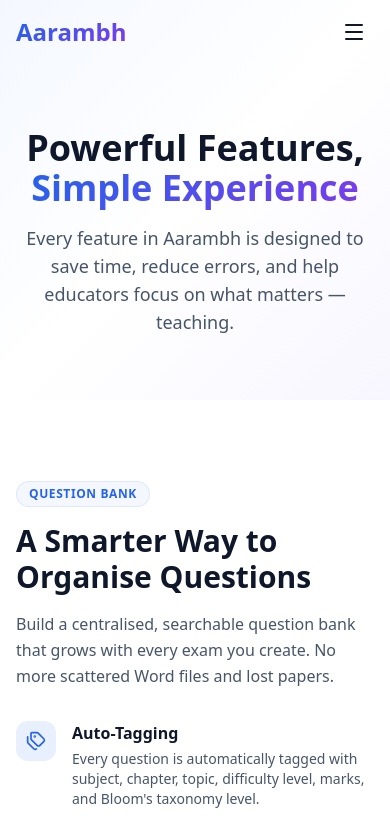
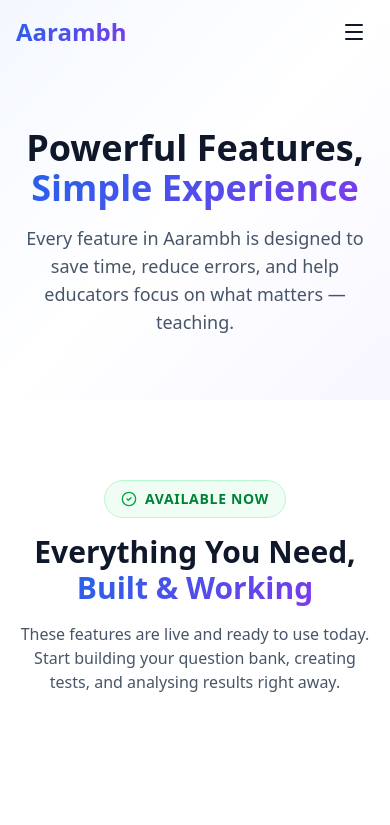
Before and after one commit to akhilamod/aarambh-website, a Next.js app: page /features in a window 390 px wide. Shown: the top 825 px of the page. Built offline with nearby package versions, Linux system fonts and the light colour scheme.

Commit message:
feat: update website to match actual product - remove unbuilt features, add real ones, adjust pricing (#3)
Co-authored-by: akhil-hornbill <87646145+akhil-hornbill@users.noreply.github.com>

```diff
--- a/app/features/page.tsx
+++ b/app/features/page.tsx
@@ -22,6 +22,19 @@
   Clock,
   CheckCircle2,
   ArrowRight,
+  ListChecks,
+  Image,
+  Hash,
+  AlignLeft,
+  Timer,
+  Navigation,
+  Save,
+  Share2,
+  Shield,
+  Palette,
+  UserPlus,
+  Trophy,
+  Rocket,
 } from "lucide-react";
 import SectionWrapper from "../components/SectionWrapper";
 import FeatureCard from "../components/FeatureCard";
@@ -32,63 +45,127 @@
     badge: "Question Bank",
     title: "A Smarter Way to Organise Questions",
     description:
-      "Build a centralised, searchable question bank that grows with every exam you create. No more scattered Word files and lost papers.",
+      "Build a centralised, searchable question bank that grows with every exam you create. Five question types, smart tagging, and both public and private banks.",
     features: [
       {
-        icon: Tags,
-        title: "Auto-Tagging",
+        icon: ListChecks,
+        title: "5 Question Types",
         description:
-          "Every question is automatically tagged with subject, chapter, topic, difficulty level, marks, and Bloom's taxonomy level.",
+          "Single Choice, Multiple Choice, Integer Questions, Image Questions, and Passage-based Questions — covering every assessment need.",
       },
       {
         icon: Search,
-        title: "Powerful Search",
+        title: "Powerful Filters",
         description:
-          "Find any question in seconds. Filter by subject, chapter, difficulty, question type, marks, or keyword.",
+          "Find any question in seconds. Filter by Subject, Topic, Subtopic, Difficulty Level, and Created By.",
+      },
+      {
+        icon: Tags,
+        title: "Smart Tagging",
+        description:
+          "Every question is tagged with subject, topic, subtopic, and difficulty level. Supports math notation with LaTeX and solution images.",
       },
       {
         icon: Layers,
-        title: "Version Control",
+        title: "Public + Private Banks",
         description:
-          "Track edits and variations of questions. See the full history and revert to any version when needed.",
-      },
-      {
-        icon: Shuffle,
-        title: "Duplicate Detection",
-        description:
-          "AI identifies similar or duplicate questions across your bank, ensuring every test is unique and fresh.",
+          "Access a shared public question bank or build your own private bank — completely isolated to your organisation with multi-tenant security.",
       },
     ],
   },
   {
     badge: "AI Extraction",
-    title: "Upload Any Paper. AI Does the Rest.",
+    title: "Upload an Image. AI Does the Rest.",
     description:
-      "Whether it is a handwritten paper, a typed PDF, or a photo of a printed page — our AI reads, extracts, and organises every question.",
+      "Upload a photo of any question paper and our AI reads, extracts, and organises every question — including options and the correct answer.",
     features: [
       {
         icon: Camera,
-        title: "Photo-to-Question",
+        title: "Image-to-Question",
         description:
-          "Snap a photo of any question paper with your phone. AI extracts each question, option, and answer automatically.",
+          "Upload a photo of any question paper. AI extracts each question, options, and the correct answer automatically.",
+      },
+      {
+        icon: Brain,
+        title: "Smart Structuring",
+        description:
+          "Extracted questions are automatically structured with question text, options, correct answers, and ready to add to your bank.",
+      },
+      {
+        icon: PenTool,
+        title: "Manual Creation",
+        description:
+          "Create questions manually with full LaTeX math support, solution text, and solution images for detailed explanations.",
+      },
+      {
+        icon: Tags,
+        title: "Auto-Tagging on Import",
+        description:
+          "Imported questions are tagged by subject, topic, subtopic, and difficulty level — ready to use in tests immediately.",
+      },
+    ],
+  },
+  {
+    badge: "Test Creation",
+    title: "Build Tests in Clicks, Not Hours",
+    description:
+      "Create tests by selecting questions from your bank. Filter, configure, publish — and students get an instant link.",
+    features: [
+      {
+        icon: Search,
+        title: "Filter & Select",
+        description:
+          "Filter questions by subject, topic, subtopic, and difficulty level. Hand-pick the exact questions you want in your test.",
+      },
+      {
+        icon: Clock,
+        title: "Configure Test Settings",
+        description:
+          "Set duration, instructions, and difficulty level. Preview your test before publishing.",
+      },
+      {
+        icon: Share2,
+        title: "One-Click Publishing",
+        description:
+          "Publish your test and get a shareable link. Students can start immediately on any device — no app download needed.",
       },
       {
         icon: FileText,
-        title: "PDF Processing",
+        title: "Test Management",
         description:
-          "Upload PDF question papers directly. AI parses the structure, identifies question boundaries, and extracts clean text.",
+          "Full dashboard to preview, export, and deactivate tests. Track all your published tests in one place.",
+      },
+    ],
+  },
+  {
+    badge: "Student Portal",
+    title: "A Clean, Focused Test Experience",
+    description:
+      "Students get a distraction-free, browser-based portal that works on any device. No app downloads required.",
+    features: [
+      {
+        icon: Timer,
+        title: "Timer & Auto-Save",
+        description:
+          "Built-in countdown timer with automatic progress saving. Students never lose their work, even if their connection drops.",
       },
       {
-        icon: PenTool,
-        title: "Handwriting Recognition",
+        icon: Navigation,
+        title: "Question Navigation",
         description:
-          "Advanced OCR reads handwritten papers in English and Hindi. Works with most common handwriting styles.",
+          "Easy navigation between questions with a question palette showing answered, unanswered, and marked-for-review status.",
       },
       {
-        icon: Languages,
-        title: "Multi-Language Support",
+        icon: ListChecks,
+        title: "Available Tests & Results",
         description:
-          "Supports English, Hindi, and regional languages. Perfect for CBSE, ICSE, and state board papers.",
+          "Students see all available tests with a 'Start Test' button, plus recent test results with scores at a glance.",
+      },
+      {
+        icon: TrendingUp,
+        title: "Performance Stats",
+        description:
+          "Dedicated performance tab showing personal stats and progress across all attempted tests.",
       },
     ],
   },
@@ -96,54 +173,98 @@
     badge: "Analytics",
     title: "Insights That Drive Better Teaching",
     description:
-      "Go beyond marks and percentages. Understand exactly where each student struggles and how your assessments perform.",
+      "Go beyond marks and percentages. Understand test performance, student trends, and question-level insights with real data.",
     features: [
       {
-        icon: TrendingUp,
-        title: "Performance Trends",
+        icon: BarChart3,
+        title: "Test Analytics",
         description:
-          "Track student performance over time. Spot improving and declining trends before they become problems.",
+          "Total attempts, average score, completion rate — with time range filters (7, 30, 90 days) for every test.",
       },
       {
         icon: PieChart,
-        title: "Chapter-Wise Analysis",
+        title: "Performance by Subject & Difficulty",
         description:
-          "See exactly which chapters and topics students find difficult. Align your revision sessions with real data.",
+          "See how students perform broken down by subject and difficulty level. Identify weak areas across the class.",
       },
       {
         icon: Users,
-        title: "Cohort Comparison",
+        title: "Student Overview",
         description:
-          "Compare performance across sections, batches, or branches. Identify best practices from top-performing groups.",
+          "Total students, active percentage, average tests per student. Understand engagement across your organisation.",
       },
       {
         icon: Target,
-        title: "Difficulty Calibration",
+        title: "Per-Test Performance Table",
         description:
-          "Understand if your papers are too easy or too hard. AI suggests the ideal difficulty distribution for balanced assessments.",
+          "Every test tracked with attempts, average score, completion rate, and average time. Plus a recent activity feed.",
+      },
+    ],
+  },
+  {
+    badge: "Organisation",
+    title: "Built for Institutions",
+    description:
+      "Multi-tenant architecture ensures each organisation's data is completely isolated. Manage branding, access, and features from one dashboard.",
+    features: [
+      {
+        icon: Shield,
+        title: "Multi-Tenant Isolation",
+        description:
+          "Each organisation has its own private question bank. No data leaks between institutions — guaranteed separation.",
+      },
+      {
+        icon: Palette,
+        title: "Organisation Branding",
+        description:
+          "Customise your organisation name, logo, and brand colours. Feature toggles for Reels, LLM extraction, and Passage-based questions.",
+      },
+      {
+        icon: Users,
+        title: "Role-Based Access",
+        description:
+          "Access control with role management. Teachers and students each see only what they need.",
+      },
+      {
+        icon: UserPlus,
+        title: "Easy Onboarding",
+        description:
+          "Generate teacher and student invite links. Students register directly via the backend — no manual data entry.",
       },
     ],
   },
 ];
 
-const additionalFeatures = [
+const comingSoonFeatures = [
   {
-    icon: Clock,
-    title: "Timed Tests",
+    icon: Trophy,
+    title: "All India Level Ranking",
     description:
-      "Set time limits per question or for the full test. Auto-submit when time runs out.",
+      "Compare student performance across institutions nationwide. Benchmarks and percentile rankings at scale.",
   },
   {
-    icon: Sparkles,
-    title: "AI Paper Generator",
+    icon: Tags,
+    title: "Bloom's Taxonomy Tagging",
     description:
-      "Set criteria and let AI create a balanced paper from your question bank in seconds.",
+      "Tag questions by cognitive level — Remember, Understand, Apply, Analyse, Evaluate, Create.",
   },
   {
-    icon: BookOpen,
+    icon: FileText,
     title: "Blueprint Compliance",
     description:
-      "Auto-check papers against CBSE/ICSE blueprints for marks, chapters, and question types.",
+      "Auto-check papers against CBSE/ICSE blueprints for marks, chapters, and question type distribution.",
+  },
+  {
+    icon: Brain,
+    title: "Adaptive Practice",
+    description:
+      "AI generates personalised practice sets based on each student's weak areas and learning pace.",
+  },
+  {
+    icon: Languages,
+    title: "Handwriting & Hindi OCR",
+    description:
+      "Advanced OCR for handwritten papers in English and Hindi. Expand AI extraction beyond typed/printed content.",
   },
   {
     icon: Upload,
@@ -152,16 +273,28 @@
       "Import questions from Excel, Word, or Google Sheets. Map columns to fields in a few clicks.",
   },
   {
-    icon: Brain,
-    title: "Adaptive Practice",
+    icon: Sparkles,
+    title: "AI Paper Generator",
     description:
-      "AI generates personalised practice sets based on each student's weak areas and learning pace.",
+      "Set criteria and let AI auto-generate a balanced paper from your question bank in seconds.",
   },
   {
-    icon: BarChart3,
-    title: "Exportable Reports",
+    icon: Layers,
+    title: "Version Control",
     description:
-      "Download analytics as PDFs for parent-teacher meetings or export raw data as CSV for deeper analysis.",
+      "Track edits and variations of questions. See the full history and revert to any version when needed.",
+  },
+  {
+    icon: Shuffle,
+    title: "Duplicate Detection",
+    description:
+      "AI identifies similar or duplicate questions across your bank, ensuring every test is unique and fresh.",
+  },
+  {
+    icon: Rocket,
+    title: "Reels & Video Learning",
+    description:
+      "Short-form video content for concept revision. Engage students with bite-sized visual explanations.",
   },
 ];
 
@@ -186,6 +319,26 @@
           </motion.div>
         </div>
       </section>
+
+      {/* Available Now Badge */}
+      <SectionWrapper bg="white">
+        <div className="text-center">
+          <div className="inline-flex items-center gap-2 px-4 py-2 bg-green-50 border border-green-200 rounded-full">
+            <CheckCircle2 className="w-4 h-4 text-green-600" />
+            <span className="text-sm font-bold text-green-700 uppercase tracking-wider">
+              Available Now
+            </span>
+          </div>
+          <h2 className="mt-4 text-3xl md:text-4xl font-extrabold text-heading">
+            Everything You Need,{" "}
+            <span className="gradient-text">Built &amp; Working</span>
+          </h2>
+          <p className="mt-4 text-body max-w-2xl mx-auto">
+            These features are live and ready to use today. Start building your
+            question bank, creating tests, and analysing results right away.
+          </p>
+        </div>
+      </SectionWrapper>
 
       {featureSections.map((section, sectionIndex) => (
         <SectionWrapper
@@ -247,7 +400,16 @@
                       <Brain className="w-10 h-10 text-primary" />
                     )}
                     {sectionIndex === 2 && (
+                      <FileText className="w-10 h-10 text-primary" />
+                    )}
+                    {sectionIndex === 3 && (
+                      <Users className="w-10 h-10 text-primary" />
+                    )}
+                    {sectionIndex === 4 && (
                       <BarChart3 className="w-10 h-10 text-primary" />
+                    )}
+                    {sectionIndex === 5 && (
+                      <Shield className="w-10 h-10 text-primary" />
                     )}
                   </div>
                   <p className="text-body font-medium">{section.badge}</p>
@@ -259,17 +421,25 @@
         </SectionWrapper>
       ))}
 
+      {/* Coming Soon Section */}
       <SectionWrapper bg="gradient">
         <div className="text-center mb-16">
+          <div className="inline-flex items-center gap-2 px-4 py-2 bg-amber-50 border border-amber-200 rounded-full mb-4">
+            <Rocket className="w-4 h-4 text-amber-600" />
+            <span className="text-sm font-bold text-amber-700 uppercase tracking-wider">
+              Coming Soon
+            </span>
+          </div>
           <h2 className="text-3xl md:text-4xl font-extrabold text-heading">
-            And <span className="gradient-text">So Much More</span>
+            On the <span className="gradient-text">Roadmap</span>
           </h2>
           <p className="mt-4 text-body max-w-2xl mx-auto">
-            Every detail has been thoughtfully designed for Indian educators.
+            We&apos;re actively building these features. They&apos;re not available yet,
+            but they&apos;re coming soon.
           </p>
         </div>
         <div className="grid sm:grid-cols-2 lg:grid-cols-3 gap-8">
-          {additionalFeatures.map((feature, index) => (
+          {comingSoonFeatures.map((feature, index) => (
             <FeatureCard
               key={feature.title}
               icon={feature.icon}
```
Also changed, not shown: app/page.tsx (+78 -44 lines), app/pricing/page.tsx (+27 -20 lines).
